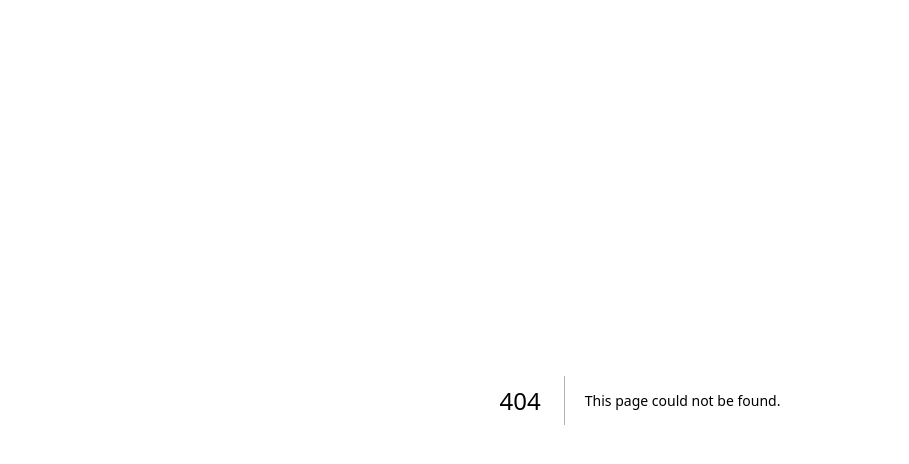
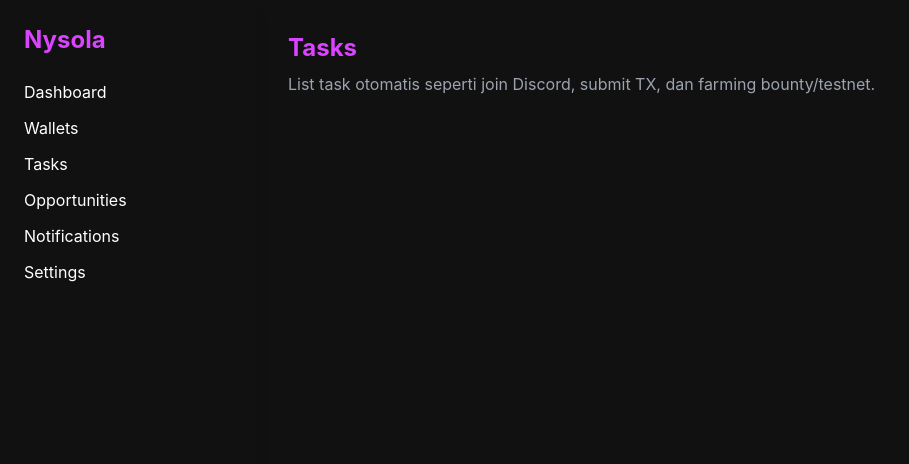
Before and after one commit to deoandika76/nysola, a Next.js app: page /tasks in a window 1280 px wide. Before the commit this address had no page. Shown: the top 464 px of the page, without its empty margins (0-909 px from the left). Built offline with nearby package versions, Linux system fonts and the light colour scheme.

Commit message:
Create tasks.tsx

```diff
--- /dev/null
+++ b/pages/tasks.tsx
@@ -0,0 +1,10 @@
+import Layout from '../components/Layout';
+
+export default function Tasks() {
+  return (
+    <Layout>
+      <h1 className="text-2xl font-bold text-orchid">Tasks</h1>
+      <p className="mt-2 text-gray-400">List task otomatis seperti join Discord, submit TX, dan farming bounty/testnet.</p>
+    </Layout>
+  );
+}
```
